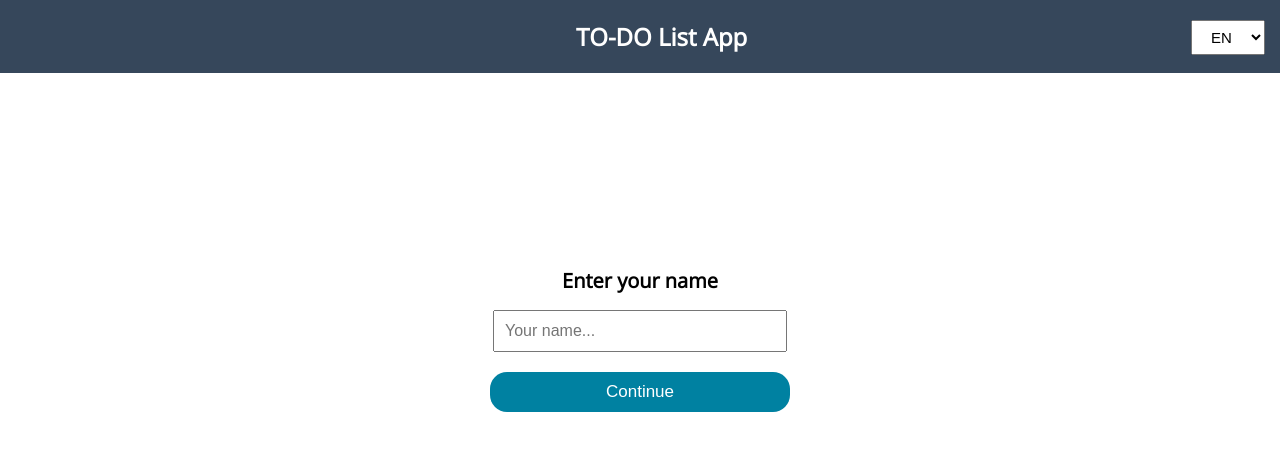
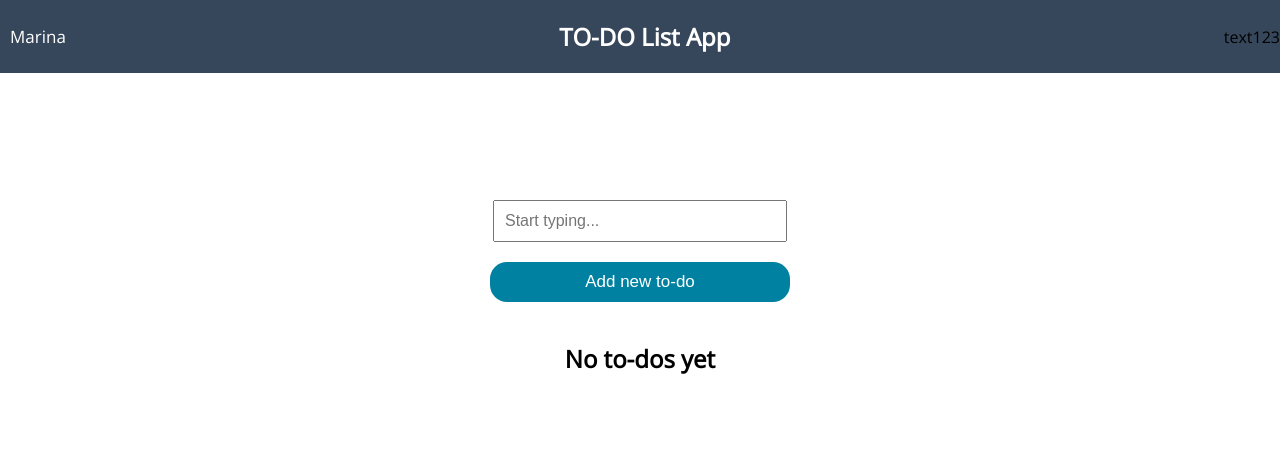
Before and after one commit to marinavrataric/to-do-app, a React app: page / in a window 1280 px wide. Before the commit this address led to /start. Shown: the top 450 px of the page. Built offline with nearby package versions, Linux system fonts and the light colour scheme.

Commit message:
created checkbox, delete, add new to-do

```diff
--- a/index.html
+++ b/index.html
@@ -5,7 +5,7 @@
     <meta name="viewport" content="width=device-width, initial-scale=1.0" />
     <meta http-equiv="X-UA-Compatible" content="ie=edge" />
     <link href="https://fonts.googleapis.com/css2?family=Open+Sans&display=swap" rel="stylesheet">
-    <title>Our glorious title</title>
+    <link rel="stylesheet" href="https://cdnjs.cloudflare.com/ajax/libs/font-awesome/4.7.0/css/font-awesome.min.css">    <title>Our glorious title</title>
   </head>
   <body>
     <div id="root"></div>
--- a/package.json
+++ b/package.json
@@ -33,6 +33,7 @@
     "prettier": "2.0.5",
     "ts-loader": "^8.0.1",
     "typescript": "^3.9.7",
+    "uuid": "^3.4.0",
     "webpack": "^4.44.0",
     "webpack-cli": "^3.3.12",
     "webpack-dev-server": "^3.11.0"
@@ -44,6 +45,7 @@
     "react": "^16.13.1",
     "react-dom": "^16.13.1",
     "react-router-dom": "^5.2.0",
+    "react-uuid": "^1.0.2",
     "styled-components": "^5.1.1"
   },
   "resolutions": {
--- a/src/App.tsx
+++ b/src/App.tsx
@@ -16,7 +16,7 @@ const GlobalStyle = createGlobalStyle`
 
 function App() {
   const [user, setUser] = useState<UserInterface>({
-    isLogged: false,
+    isLogged: true,
     userName: "",
   });
 
--- a/src/components/input/InputForm.tsx
+++ b/src/components/input/InputForm.tsx
@@ -1,4 +1,4 @@
-import React, { ChangeEvent, FormEvent } from "react";
+import React, { ChangeEvent } from "react";
 import styled from "styled-components";
 
 const Input = styled.input`
@@ -10,10 +10,11 @@ const Input = styled.input`
 interface Props {
   placeholder: string;
   onChange: (e: ChangeEvent<HTMLInputElement>) => void;
+  value?: string
 }
 
 const InputForm = (props: Props) => {
-  return <Input placeholder={props.placeholder} onChange={props.onChange} />;
+  return <Input value={props.value || ''} placeholder={props.placeholder} onChange={props.onChange} />;
 };
 
 export default InputForm;
--- a/src/components/nav/NavAppGreeting.tsx
+++ b/src/components/nav/NavAppGreeting.tsx
@@ -7,20 +7,25 @@ const Nav = styled.nav`
   background-color: ${colors.darkBlue};
   margin: 0;
   padding: 20px 0;
+  display: flex;
+  justify-content: flex-end;
+  position: relative;
 `;
 
 const AppTitle = styled.h2`
   color: white;
   margin: 0;
-  display: inline-block;
   text-align: center;
-  margin-left: 45%;
+  position: absolute;
+  left: 0;
+  right: 0;
+  top: 50%;
+  transform: translate(0, -50%);
 `;
 
 const Select = styled.select`
   padding: 7px 15px;
   font-size: 15px;
-  float: right;
   margin-right: 15px;
 `;
 
--- a/src/components/nav/NavAppTodo.tsx
+++ b/src/components/nav/NavAppTodo.tsx
@@ -1,37 +1,42 @@
 import React, { useContext } from "react";
 import styled from "styled-components";
 import { colors } from "../../constants/styleConstants";
-import { UserInterface } from "../../interfaces/UserInterface";
 import { AppContext } from "../../context/AppContext";
 
 const Nav = styled.nav`
   background-color: ${colors.darkBlue};
   margin: 0;
   padding: 20px 0;
+  position: relative;
+  display: flex;
+  justify-content: space-between;
+  align-items: center;
 `;
 
 const AppTitle = styled.h2`
   color: white;
   margin: 0;
-  display: inline-block;
   text-align: center;
-  margin-left: 35%;
 `;
 
-const UserName = styled.h2`
+const UserName = styled.span`
   color: white;
   font-size: 17px;
-  float: left;
   margin-left: 10px;
 `;
 
+const Dropdown = styled.div`
+
+`;
+
 const NavAppTodo = () => {
-  const {user} = useContext(AppContext)
+  const { user } = useContext(AppContext);
 
   return (
     <Nav>
+      <UserName>{user.userName} Marina</UserName>
       <AppTitle>TO-DO List App</AppTitle>
-      <UserName>{user.userName}</UserName>
+      <Dropdown>text123</Dropdown>
     </Nav>
   );
 };
--- /dev/null
+++ b/src/components/single_todo/SingleTodo.tsx
@@ -0,0 +1,69 @@
+import React from "react";
+import { ToDoInterface } from "../../interfaces/ToDoInterface";
+import styled from "styled-components";
+import { colors } from "../../constants/styleConstants";
+
+const ToDoContainer = styled.div`
+  border: 1px ${colors.blue} solid;
+  padding: 0;
+  width: 300px;
+  left: 0;
+  right: 0;
+  margin: 0 auto;
+  margin-top: 16px;
+  border-radius: 23px;
+  position: relative;
+  display: flex;
+  justify-content: space-between;
+  align-items: center;
+`;
+
+interface ToDoTextProps {
+  isChecked: boolean;
+}
+
+const ToDoText = styled.p`
+  font-size: 14px;
+  text-decoration: ${(props: ToDoTextProps) =>
+    props.isChecked && "line-through"};
+  font-style: ${(props: ToDoTextProps) => props.isChecked && "italic"};
+`;
+
+const DeleteButton = styled.button`
+  margin-right: 6px;
+  border: none;
+  background-color: transparent;
+  font-size: 18px;
+  color: red;
+`;
+
+const CheckkBox = styled.input`
+  margin-left: 6px;
+`;
+
+interface Props {
+  toDo: ToDoInterface;
+  setToDoChecked: (id: string) => void;
+  deleteTodo: (id: string) => void;
+}
+
+const SingleTodo = ({ toDo, setToDoChecked, deleteTodo }: Props) => {
+  const handleCheckToDo = () => setToDoChecked(toDo.id);
+  const handleDeleteTodo = () => deleteTodo(toDo.id);
+
+  return (
+    <ToDoContainer>
+      <CheckkBox
+        type="checkbox"
+        onChange={handleCheckToDo}
+        checked={toDo.isChecked}
+      />
+      <ToDoText isChecked={toDo.isChecked}>{toDo.toDoText}</ToDoText>
+      <DeleteButton onClick={handleDeleteTodo}>
+        <i className="fa fa-remove" aria-hidden="true"></i>
+      </DeleteButton>
+    </ToDoContainer>
+  );
+};
+
+export default SingleTodo;
--- a/src/constants/styleConstants.ts
+++ b/src/constants/styleConstants.ts
@@ -1,4 +1,21 @@
+import styled from "styled-components";
+
 export const colors = {
-    darkBlue: '#36475B',
-    blue: '#0081A1',
-}
+  darkBlue: "#36475B",
+  blue: "#0081A1",
+};
+
+export const CenterDiv = styled.div`
+  width: 320px;
+  height: 400px;
+  left: 0;
+  right: 0;
+  top: 0;
+  bottom: 0;
+  margin: auto;
+  max-width: 100%;
+  max-height: 100%;
+  overflow: auto;
+  position: absolute;
+  text-align: center;
+`;
--- /dev/null
+++ b/src/interfaces/ToDoInterface.ts
@@ -0,0 +1,5 @@
+export interface ToDoInterface {
+  id: string;
+  toDoText: string;
+  isChecked: boolean;
+}
--- a/src/pages/greeting_page/Greeting.tsx
+++ b/src/pages/greeting_page/Greeting.tsx
@@ -5,21 +5,7 @@ import ButtonForm from "../../components/button/ButtonForm";
 import { AppContext } from "../../context/AppContext";
 import { useHistory } from 'react-router-dom';
 import { route } from "../../constants/generalContants";
-
-const CenterDiv = styled.div`
-  width: 300px;
-  height: 300px;
-  left: 0;
-  right: 0;
-  top: 0;
-  bottom: 0;
-  margin: auto;
-  max-width: 100%;
-  max-height: 100%;
-  overflow: auto;
-  position: absolute;
-  text-align: center;
-`;
+import { CenterDiv } from "../../constants/styleConstants";
 
 const Title = styled.h2`
   font-size: 20px;
--- a/src/pages/to_do_page/ToDoList.tsx
+++ b/src/pages/to_do_page/ToDoList.tsx
@@ -1,11 +1,60 @@
-import React from 'react';
+import React, { useState, ChangeEvent } from "react";
+import InputForm from "../../components/input/InputForm";
+import ButtonForm from "../../components/button/ButtonForm";
+import { CenterDiv } from "../../constants/styleConstants";
+import { ToDoInterface } from "../../interfaces/ToDoInterface";
+import SingleTodo from "../../components/single_todo/SingleTodo";
+
+const { v4: uuid } = require("uuid");
 
 const ToDoList = () => {
-    return (
-        <div>
-            To do list
-        </div>
-    );
+
+  const [toDoInputText, setToDoInputText] = useState("");
+  const [allToDos, setAllToDos] = useState<ToDoInterface[]>([]);
+
+  const handleToDoInputText = (e: ChangeEvent<HTMLInputElement>) => {
+    setToDoInputText(e.target.value);
+  };
+
+  const addNewToDo = () => {
+    toDoInputText && setAllToDos([
+      ...allToDos,
+      { id: uuid(), toDoText: toDoInputText, isChecked: false },
+    ]);
+    setToDoInputText('')
+  };
+
+  const setToDoChecked = (id: string) => {
+    const allToDosChecked = allToDos.map((toDo: ToDoInterface) => ({
+      ...toDo,
+      isChecked: toDo.id === id ? !toDo.isChecked : toDo.isChecked,
+    }));
+    setAllToDos(allToDosChecked);
+  };
+
+  const deleteTodo = (id: string) => {
+    const allToDosDeleted = allToDos.filter((toDo: ToDoInterface) => id !== toDo.id)
+    setAllToDos(allToDosDeleted)
+  }
+
+  return (
+    <CenterDiv>
+      <InputForm value={toDoInputText} placeholder="Start typing..." onChange={handleToDoInputText} />
+      <ButtonForm onClick={addNewToDo} buttonName={"Add new to-do"} />
+      {allToDos.length === 0 ? (
+        <h2>No to-dos yet</h2>
+      ) : (
+        allToDos.map((toDo: ToDoInterface) => (
+          <SingleTodo
+            key={toDo.id}
+            toDo={toDo}
+            setToDoChecked={setToDoChecked}
+            deleteTodo={deleteTodo}
+          />
+        ))
+      )}
+    </CenterDiv>
+  );
 };
 
 export default ToDoList;
```
Also changed, not shown: 1 other file (tests, documents, lock files or other folders).
